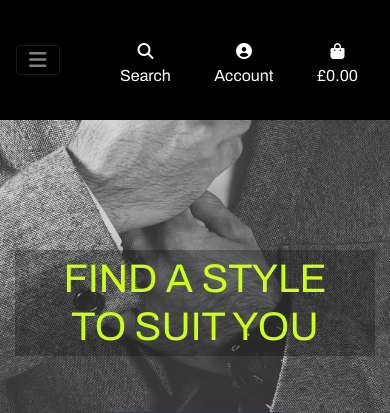
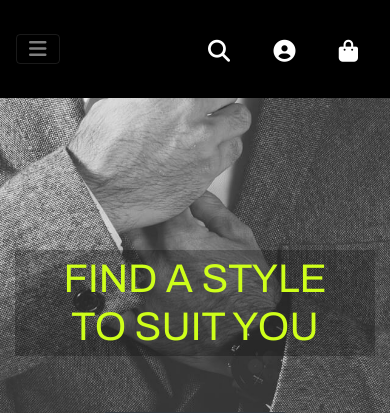
Before and after one commit to PaulFrankling/proper_clobber, a Django app: page / in a window 390 px wide. Shown: the top 413 px of the page. Run offline with Django 3.2, Linux system fonts and the light colour scheme; some libraries are stand-ins or nearby versions.

Commit message:
removed labels from navbar icons on mobile

```diff
--- a/static/css/base.css
+++ b/static/css/base.css
@@ -30,6 +30,10 @@ body {
 .account-link p i {
     color: #CEFF1A;
     margin-left: 5px;
+}
+
+.mob-nav-icons {
+    font-size: 22px;
 }
 
 .home-slogan {
--- a/templates/includes/mobile-top-header.html
+++ b/templates/includes/mobile-top-header.html
@@ -2,8 +2,7 @@
     <li class="list-inline-item">
         <a class="text-white nav-link mt-4 d-block d-lg-none" href="#" id="mobile-search" data-toggle="dropdown" aria-haspopup="true" aria-expanded="false">
             <div class="text-center">
-                <div><i class="fas fa-search"></i></div>
-                <p class="my-0 mob-font-size">Search</p>
+                <div><i class="fas fa-search mob-nav-icons"></i></div>
             </div>
         </a>
         <div class="dropdown-menu border-0 p-3 rounded-0 my-0 w-100" aria-labelledby="mobile-search">
@@ -25,8 +24,7 @@
         <a href="#" class="nav-link text-white d-block d-lg-none" id="user-options" data-toggle="dropdown" aria-haspopup="true"
             aria-expanded="false">
                 <div class="text-center">
-                    <div><i class="fas fa-user-circle"></i></div>
-                    <p class="my-0">Account</p>
+                    <div><i class="fas fa-user-circle mob-nav-icons"></i></div>
                 </div>
             </a>
             <div class="dropdown-menu" aria-labelledby="user-options">
@@ -45,14 +43,7 @@
         <li class="list-inline-item">
             <a href="" class="nav-link text-white d-block d-lg-none">
                 <div class="text-center shop-basket">
-                    <div><i class="fas fa-shopping-bag"></i></div>
-                    <p class="my-0">
-                        {% if grand_total %}
-                            £{{ grand_total|floatformat:2 }}
-                        {% else %}
-                            £0.00
-                        {% endif %}
-                    </p>
+                    <div><i class="fas fa-shopping-bag mob-nav-icons"></i></div>
                 </div>
             </a>
         </li>
```
